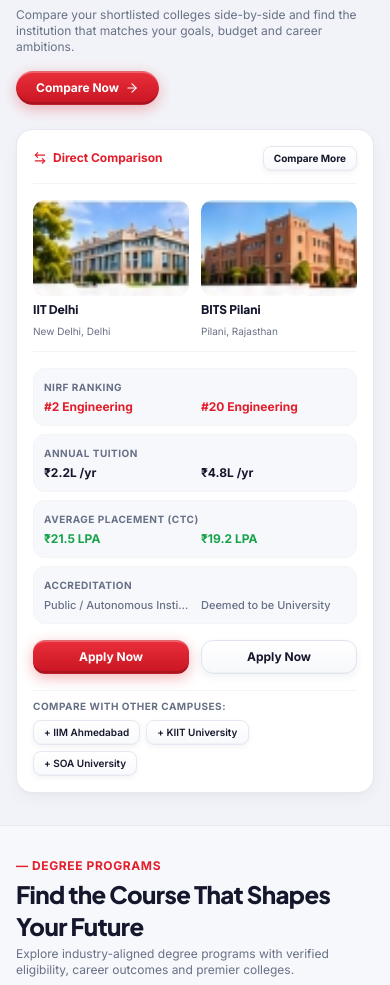
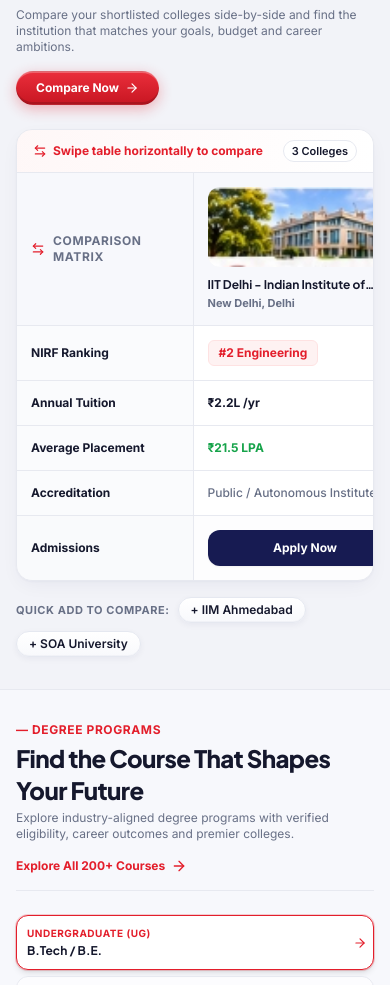
Before and after one commit to Aspirant-Vision/Aspirant, a Next.js app: page / in a window 390 px wide. Shown: the part 4681-5666 px from the top of the page. Built offline with nearby package versions, Linux system fonts and the light colour scheme.

Commit message:
fix(compare): restore full Comparison Matrix table design across all screens

```diff
--- a/src/components/home/compare-colleges-module.tsx
+++ b/src/components/home/compare-colleges-module.tsx
@@ -2,10 +2,9 @@
 
 import React, { useState } from "react";
 import Image from "next/image";
-import { Plus, X, Check, ArrowRight, ArrowLeftRight, Building } from "lucide-react";
+import { Plus, X, ArrowRight, ArrowLeftRight } from "lucide-react";
 import { useCounselingModal } from "@/components/forms/counseling-modal-context";
 import { FEATURED_COLLEGES, CollegeShowcase } from "./featured-colleges";
-import { cn } from "@/lib/utils";
 
 export function CompareCollegesModule() {
   const { openModal } = useCounselingModal();
@@ -60,14 +59,25 @@ export function CompareCollegesModule() {
           </button>
         </div>
 
-        {/* 1. DESKTOP COMPARISON MATRIX TABLE (hidden on mobile) */}
-        <div className="hidden lg:block tactile-card rounded-2xl sm:rounded-3xl overflow-hidden shadow-lg border border-[#E7E9F0]">
-          <div className="overflow-x-auto w-full">
-            <table className="w-full text-left border-collapse table-fixed min-w-[880px]">
+        {/* COMPARISON MATRIX TABLE (Universal Across All Devices with smooth touch scrolling on mobile) */}
+        <div className="tactile-card rounded-2xl sm:rounded-3xl overflow-hidden shadow-lg border border-[#E7E9F0] w-full max-w-full">
+          {/* Mobile Swipe Guidance Banner */}
+          <div className="sm:hidden px-4 py-2.5 bg-gradient-to-r from-red-50/60 to-white border-b border-[#E7E9F0] flex items-center justify-between text-xs text-[#687086]">
+            <span className="flex items-center gap-1.5 font-bold text-[#E31E2B]">
+              <ArrowLeftRight className="w-3.5 h-3.5" />
+              <span>Swipe table horizontally to compare</span>
+            </span>
+            <span className="text-[11px] font-semibold text-[#15182D] bg-white px-2 py-0.5 rounded-full border border-[#E7E9F0] shadow-2xs">
+              {selectedColleges.length} Colleges
+            </span>
+          </div>
+
+          <div className="overflow-x-auto w-full max-w-full overscroll-x-contain touch-pan-x">
+            <table className="w-full text-left border-collapse table-fixed min-w-[700px] sm:min-w-[880px]">
               <thead>
                 <tr className="border-b border-[#E7E9F0] bg-[#F7F8FC]">
                   {/* Label Column Header */}
-                  <th className="p-5 w-56 text-xs font-bold uppercase tracking-wider text-[#687086] border-r border-[#E7E9F0]">
+                  <th className="p-3.5 sm:p-5 w-44 sm:w-56 text-xs font-bold uppercase tracking-wider text-[#687086] border-r border-[#E7E9F0]">
                     <div className="flex items-center gap-2">
                       <ArrowLeftRight className="w-4 h-4 text-[#E31E2B]" />
                       <span>Comparison Matrix</span>
@@ -76,7 +86,7 @@ export function CompareCollegesModule() {
 
                   {/* College Columns */}
                   {selectedColleges.map((col) => (
-                    <th key={col.id} className="p-5 w-64 align-top border-r border-[#E7E9F0] last:border-r-0">
+                    <th key={col.id} className="p-3.5 sm:p-5 w-56 sm:w-64 align-top border-r border-[#E7E9F0] last:border-r-0">
                       <div className="relative">
                         <button
                           onClick={() => removeCollege(col.id)}
@@ -85,7 +95,7 @@ export function CompareCollegesModule() {
                         >
                           <X className="w-4 h-4" />
                         </button>
-                        <div className="relative h-24 w-full rounded-xl overflow-hidden mb-3 bg-gray-100 shadow-inner">
+                        <div className="relative h-20 sm:h-24 w-full rounded-xl overflow-hidden mb-2.5 sm:mb-3 bg-gray-100 shadow-inner">
                           <Image
                             src={col.image}
                             alt={col.name}
@@ -93,7 +103,7 @@ export function CompareCollegesModule() {
                             className="object-cover"
                           />
                         </div>
-                        <h4 className="font-display font-bold text-sm text-[#15182D] line-clamp-1">
+                        <h4 className="font-display font-bold text-xs sm:text-sm text-[#15182D] line-clamp-1">
                           {col.name}
                         </h4>
                         <span className="text-[11px] text-[#687086] block mt-0.5 line-clamp-1">
@@ -105,9 +115,9 @@ export function CompareCollegesModule() {
 
                   {/* Empty slot to add college if < 4 */}
                   {selectedColleges.length < 4 && (
-                    <th className="p-5 w-64 align-middle">
-                      <div className="border-2 border-dashed border-[#E7E9F0] hover:border-[#E31E2B] rounded-2xl p-5 text-center transition-all bg-white hover:bg-red-50/20">
-                        <Plus className="w-6 h-6 text-[#E31E2B] mx-auto mb-1.5" />
+                    <th className="p-3.5 sm:p-5 w-52 sm:w-64 align-middle">
+                      <div className="border-2 border-dashed border-[#E7E9F0] hover:border-[#E31E2B] rounded-2xl p-4 sm:p-5 text-center transition-all bg-white hover:bg-red-50/20">
+                        <Plus className="w-5 h-5 sm:w-6 sm:h-6 text-[#E31E2B] mx-auto mb-1.5" />
                         <span className="text-xs font-bold text-[#15182D] block mb-2">
                           Add College
                         </span>
@@ -140,65 +150,65 @@ export function CompareCollegesModule() {
               <tbody className="divide-y divide-[#E7E9F0] text-xs sm:text-sm">
                 {/* Row 1: NIRF Ranking */}
                 <tr className="hover:bg-gray-50/50 transition-colors">
-                  <td className="p-4 font-bold text-[#15182D] bg-[#F7F8FC]/60 border-r border-[#E7E9F0]">
+                  <td className="p-3.5 sm:p-4 font-bold text-[#15182D] bg-[#F7F8FC]/60 border-r border-[#E7E9F0]">
                     NIRF Ranking
                   </td>
                   {selectedColleges.map((col) => (
-                    <td key={col.id} className="p-4 font-semibold text-[#15182D] border-r border-[#E7E9F0] last:border-r-0">
-                      <span className="bg-red-50 text-[#E31E2B] px-3 py-1 rounded-md text-xs font-extrabold inline-block border border-red-100 shadow-2xs">
+                    <td key={col.id} className="p-3.5 sm:p-4 font-semibold text-[#15182D] border-r border-[#E7E9F0] last:border-r-0">
+                      <span className="bg-red-50 text-[#E31E2B] px-2.5 sm:px-3 py-1 rounded-md text-xs font-extrabold inline-block border border-red-100 shadow-2xs">
                         {col.nirfRank}
                       </span>
                     </td>
                   ))}
-                  {selectedColleges.length < 4 && <td className="p-4 bg-gray-50/20" />}
+                  {selectedColleges.length < 4 && <td className="p-3.5 sm:p-4 bg-gray-50/20" />}
                 </tr>
 
                 {/* Row 2: Tuition Fees */}
                 <tr className="hover:bg-gray-50/50 transition-colors">
-                  <td className="p-4 font-bold text-[#15182D] bg-[#F7F8FC]/60 border-r border-[#E7E9F0]">
+                  <td className="p-3.5 sm:p-4 font-bold text-[#15182D] bg-[#F7F8FC]/60 border-r border-[#E7E9F0]">
                     Annual Tuition
                   </td>
                   {selectedColleges.map((col) => (
-                    <td key={col.id} className="p-4 font-extrabold text-[#15182D] border-r border-[#E7E9F0] last:border-r-0">
+                    <td key={col.id} className="p-3.5 sm:p-4 font-extrabold text-[#15182D] border-r border-[#E7E9F0] last:border-r-0">
                       {col.fees}
                     </td>
                   ))}
-                  {selectedColleges.length < 4 && <td className="p-4 bg-gray-50/20" />}
+                  {selectedColleges.length < 4 && <td className="p-3.5 sm:p-4 bg-gray-50/20" />}
                 </tr>
 
                 {/* Row 3: Average CTC */}
                 <tr className="hover:bg-gray-50/50 transition-colors">
-                  <td className="p-4 font-bold text-[#15182D] bg-[#F7F8FC]/60 border-r border-[#E7E9F0]">
+                  <td className="p-3.5 sm:p-4 font-bold text-[#15182D] bg-[#F7F8FC]/60 border-r border-[#E7E9F0]">
                     Average Placement
                   </td>
                   {selectedColleges.map((col) => (
-                    <td key={col.id} className="p-4 font-extrabold text-[#16A34A] border-r border-[#E7E9F0] last:border-r-0">
+                    <td key={col.id} className="p-3.5 sm:p-4 font-extrabold text-[#16A34A] border-r border-[#E7E9F0] last:border-r-0">
                       {col.avgCtc}
                     </td>
                   ))}
-                  {selectedColleges.length < 4 && <td className="p-4 bg-gray-50/20" />}
+                  {selectedColleges.length < 4 && <td className="p-3.5 sm:p-4 bg-gray-50/20" />}
                 </tr>
 
                 {/* Row 4: Accreditation */}
                 <tr className="hover:bg-gray-50/50 transition-colors">
-                  <td className="p-4 font-bold text-[#15182D] bg-[#F7F8FC]/60 border-r border-[#E7E9F0]">
+                  <td className="p-3.5 sm:p-4 font-bold text-[#15182D] bg-[#F7F8FC]/60 border-r border-[#E7E9F0]">
                     Accreditation
                   </td>
                   {selectedColleges.map((col) => (
-                    <td key={col.id} className="p-4 text-[#687086] font-medium border-r border-[#E7E9F0] last:border-r-0">
+                    <td key={col.id} className="p-3.5 sm:p-4 text-[#687086] font-medium border-r border-[#E7E9F0] last:border-r-0">
                       {col.type}
                     </td>
                   ))}
-                  {selectedColleges.length < 4 && <td className="p-4 bg-gray-50/20" />}
+                  {selectedColleges.length < 4 && <td className="p-3.5 sm:p-4 bg-gray-50/20" />}
                 </tr>
 
                 {/* Row 5: Action Row */}
                 <tr className="bg-[#F7F8FC]/30">
-                  <td className="p-4 font-bold text-[#15182D] bg-[#F7F8FC]/60 border-r border-[#E7E9F0]">
+                  <td className="p-3.5 sm:p-4 font-bold text-[#15182D] bg-[#F7F8FC]/60 border-r border-[#E7E9F0]">
                     Admissions
                   </td>
                   {selectedColleges.map((col) => (
-                    <td key={col.id} className="p-4 border-r border-[#E7E9F0] last:border-r-0">
+                    <td key={col.id} className="p-3.5 sm:p-4 border-r border-[#E7E9F0] last:border-r-0">
                       <button
                         onClick={() => openModal(`Apply: ${col.name}`)}
                         className="w-full py-2.5 px-3 rounded-xl bg-[#171B52] hover:bg-[#E31E2B] text-white text-xs font-bold transition-all text-center shadow-sm"
@@ -207,148 +217,31 @@ export function CompareCollegesModule() {
                       </button>
                     </td>
                   ))}
-                  {selectedColleges.length < 4 && <td className="p-4 bg-gray-50/20" />}
+                  {selectedColleges.length < 4 && <td className="p-3.5 sm:p-4 bg-gray-50/20" />}
                 </tr>
               </tbody>
             </table>
           </div>
         </div>
 
-        {/* 2. MOBILE RESPONSIVE COMPARISON (ZERO Horizontal Scrolling) */}
-        <div className="lg:hidden space-y-4">
-          {(() => {
-            const colA = selectedColleges[0] || FEATURED_COLLEGES[0];
-            const colB = selectedColleges[1] || FEATURED_COLLEGES[1];
-
-            return (
-              <div className="tactile-card rounded-2xl p-4 border border-[#E7E9F0] shadow-md bg-white space-y-4">
-                {/* Header Badge */}
-                <div className="flex items-center justify-between pb-3 border-b border-gray-100">
-                  <div className="flex items-center gap-1.5 text-xs font-bold text-[#E31E2B]">
-                    <ArrowLeftRight className="w-3.5 h-3.5" />
-                    <span>Direct Comparison</span>
-                  </div>
-                  <button
-                    onClick={() => openModal("Detailed Comparison Tool")}
-                    className="tactile-pill px-2.5 py-1 rounded-lg text-[10px] font-bold text-[#15182D]"
-                  >
-                    Compare More
-                  </button>
-                </div>
-
-                {/* Side-by-Side College Cards (50% - 50%) */}
-                <div className="grid grid-cols-2 gap-3 pb-3 border-b border-gray-100">
-                  {/* College 1 */}
-                  <div className="space-y-1.5">
-                    <div className="relative h-24 w-full rounded-xl overflow-hidden bg-gray-100 shadow-inner">
-                      <Image src={colA.image} alt={colA.name} fill className="object-cover" />
-                    </div>
-                    <h4 className="font-display font-extrabold text-xs text-[#15182D] line-clamp-1">
-                      {colA.name.split(" - ")[0]}
-                    </h4>
-                    <span className="text-[10px] text-[#687086] block truncate">{colA.location}</span>
-                  </div>
-
-                  {/* College 2 */}
-                  <div className="space-y-1.5">
-                    <div className="relative h-24 w-full rounded-xl overflow-hidden bg-gray-100 shadow-inner">
-                      <Image src={colB.image} alt={colB.name} fill className="object-cover" />
-                    </div>
-                    <h4 className="font-display font-extrabold text-xs text-[#15182D] line-clamp-1">
-                      {colB.name.split(" - ")[0]}
-                    </h4>
-                    <span className="text-[10px] text-[#687086] block truncate">{colB.location}</span>
-                  </div>
-                </div>
-
-                {/* Vertical Comparison Metrics Stack */}
-                <div className="space-y-2 text-xs">
-                  {/* Metric: NIRF Ranking */}
-                  <div className="bg-[#F7F8FC] p-2.5 rounded-xl border border-gray-100">
-                    <span className="text-[10px] font-bold uppercase tracking-wider text-[#687086] block mb-1">
-                      NIRF Ranking
+        {/* Quick Add Campus Suggestions */}
+        <div className="mt-4 flex flex-wrap items-center gap-2 text-xs">
+          <span className="font-bold text-[#687086] text-[11px] uppercase tracking-wider">
+            Quick Add to Compare:
           </span>
-                    <div className="grid grid-cols-2 gap-3 font-extrabold text-[#E31E2B]">
-                      <span>{colA.nirfRank}</span>
-                      <span>{colB.nirfRank}</span>
-                    </div>
-                  </div>
-
-                  {/* Metric: Annual Tuition */}
-                  <div className="bg-[#F7F8FC] p-2.5 rounded-xl border border-gray-100">
-                    <span className="text-[10px] font-bold uppercase tracking-wider text-[#687086] block mb-1">
-                      Annual Tuition
-                    </span>
-                    <div className="grid grid-cols-2 gap-3 font-extrabold text-[#15182D]">
-                      <span>{colA.fees}</span>
-                      <span>{colB.fees}</span>
-                    </div>
-                  </div>
-
-                  {/* Metric: Average Placement */}
-                  <div className="bg-[#F7F8FC] p-2.5 rounded-xl border border-gray-100">
-                    <span className="text-[10px] font-bold uppercase tracking-wider text-[#687086] block mb-1">
-                      Average Placement (CTC)
-                    </span>
-                    <div className="grid grid-cols-2 gap-3 font-extrabold text-[#16A34A]">
-                      <span>{colA.avgCtc}</span>
-                      <span>{colB.avgCtc}</span>
-                    </div>
-                  </div>
-
-                  {/* Metric: Accreditation */}
-                  <div className="bg-[#F7F8FC] p-2.5 rounded-xl border border-gray-100">
-                    <span className="text-[10px] font-bold uppercase tracking-wider text-[#687086] block mb-1">
-                      Accreditation
-                    </span>
-                    <div className="grid grid-cols-2 gap-3 font-medium text-[#687086] text-[11px]">
-                      <span className="truncate">{colA.type}</span>
-                      <span className="truncate">{colB.type}</span>
-                    </div>
-                  </div>
-
-                  {/* Apply Actions */}
-                  <div className="grid grid-cols-2 gap-3 pt-2">
-                    <button
-                      onClick={() => openModal(`Apply: ${colA.name}`)}
-                      className="tactile-btn-red text-white py-2 px-3 rounded-xl text-xs font-bold text-center"
-                    >
-                      Apply Now
-                    </button>
-                    <button
-                      onClick={() => openModal(`Apply: ${colB.name}`)}
-                      className="tactile-btn-white text-[#15182D] border border-gray-200 py-2 px-3 rounded-xl text-xs font-bold text-center"
-                    >
-                      Apply Now
-                    </button>
-                  </div>
-                </div>
-
-                {/* Quick Switcher Chips */}
-                <div className="pt-2 border-t border-gray-100">
-                  <span className="text-[10px] font-bold text-[#687086] uppercase tracking-wider block mb-1.5">
-                    Compare with other campuses:
-                  </span>
-                  <div className="flex flex-wrap gap-1.5">
-                    {FEATURED_COLLEGES.filter((c) => c.id !== colA.id && c.id !== colB.id).slice(0, 4).map((c) => (
+          {availableColleges.slice(0, 5).map((c) => (
             <button
               key={c.id}
               type="button"
-                        onClick={() => {
-                          setSelectedIds([colA.id, c.id, ...selectedIds.filter((id) => id !== colA.id && id !== c.id)]);
-                        }}
-                        className="tactile-pill px-2.5 py-1 rounded-lg text-[10px] font-semibold text-[#15182D] hover:text-[#E31E2B]"
+              onClick={() => addCollege(c.id)}
+              disabled={selectedIds.length >= 4}
+              className="tactile-pill px-3 py-1 rounded-full text-xs font-semibold text-[#15182D] hover:text-[#E31E2B] disabled:opacity-40 disabled:cursor-not-allowed transition-colors"
             >
               + {c.name.split(" - ")[0]}
             </button>
           ))}
         </div>
       </div>
-              </div>
-            );
-          })()}
-        </div>
-      </div>
     </section>
   );
 }
```
Lines whose indentation alone changed are shown as unchanged.
